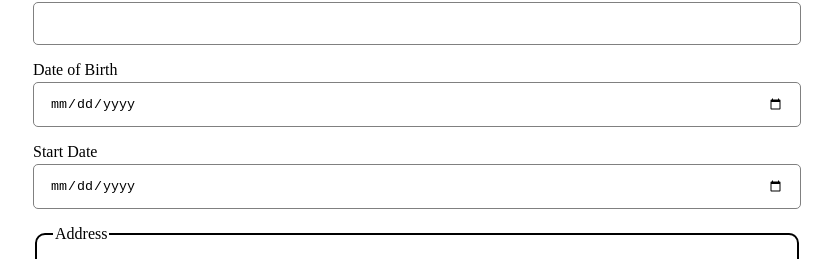
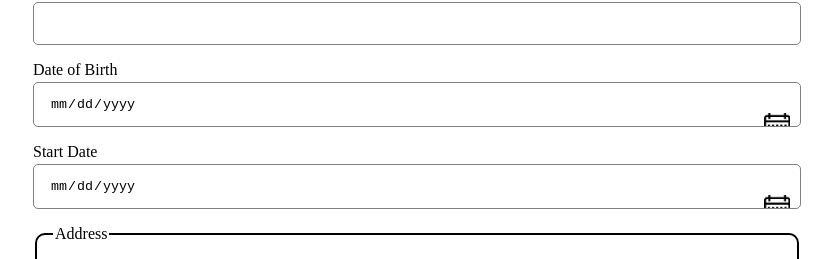
Before and after one commit to ThomasCharuel/HRNet, a React (Create React App) app: page / in a window 1280 px wide. Shown: the part 181-440 px from the top of the page, without its empty margins (223-1056 px from the left). Built offline with nearby package versions, Linux system fonts and the light colour scheme.

Commit message:
Add calendar icon

```diff
--- a/src/components/DatePicker/index.module.scss
+++ b/src/components/DatePicker/index.module.scss
@@ -9,4 +9,22 @@
   width: 100%;
   border: 1px solid gray;
   border-radius: 5px;
+  position: relative;
+
+  &::-webkit-calendar-picker-indicator {
+    color: transparent;
+    background: none;
+    z-index: 1;
+  }
+
+  &:after {
+    display: block;
+    content: ' ';
+    background: url('../../assets/img/calendar.png');
+    background-size: cover;
+    width: 1.6rem;
+    height: 1.6rem;
+    position: absolute;
+    right: 10px;
+  }
 }
```
Also changed, not shown: src/assets/img/calendar.png (added).
